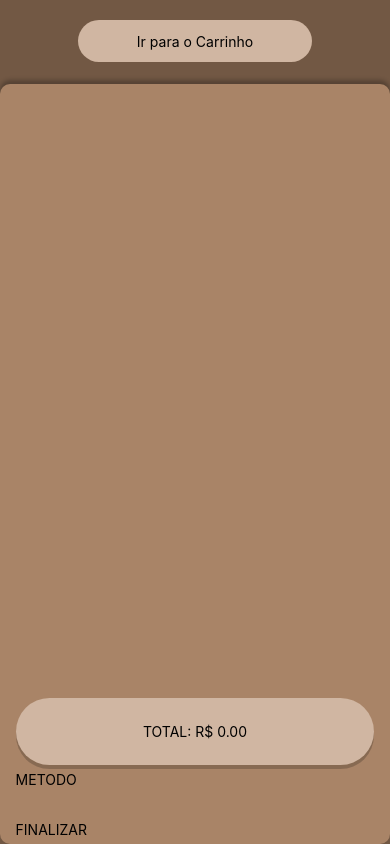
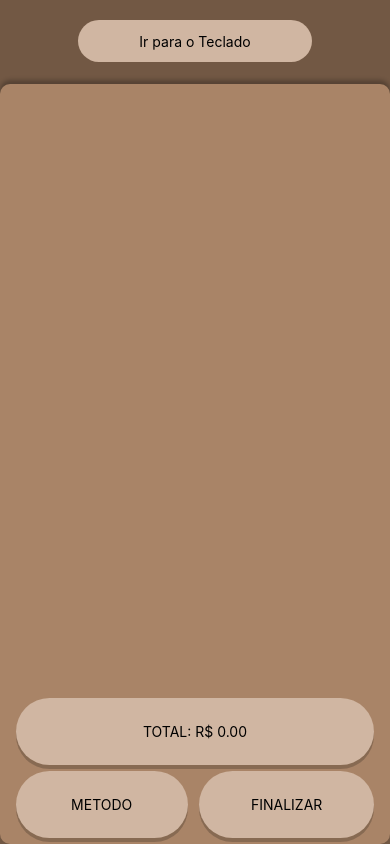
Before and after one commit to Willummp/NextPdv, a React Native app: screen /Carrinho in a window 390 px wide. Built offline with nearby package versions, Linux system fonts and the light colour scheme.

Commit message:
fix: Style: Carrinho estilização corrigida

```diff
--- a/components/Carrinho.jsx
+++ b/components/Carrinho.jsx
@@ -69,7 +69,7 @@ function Carrinho() {
     const [elementos, setElementos] = useState(produtosAdicionados);
     const navigation = useNavigation();
 
-    const handleNavegarParaCaixa = () =>{
+    const handleNavegarParaCaixa = () => {
         navigation.navigate('Caixa')
     }
 
@@ -106,7 +106,7 @@ function Carrinho() {
     return (
         <View style={styles.fundo}>
             <TouchableOpacity style={styles.botaoCarrinho} onPress={handleNavegarParaCaixa}>
-                <Text>Ir para o Carrinho</Text>
+                <Text>Ir para o Teclado</Text>
             </TouchableOpacity>
 
 
@@ -153,7 +153,7 @@ const styles = StyleSheet.create({
         shadowRadius: 4,
         alignItems: 'center',
         height: '90vh', // Use a percentage or other valid unit in React Native.
-        bottom: 0,
+        bottom: 0
     },
     hidden: {
         display: 'none',
@@ -167,21 +167,13 @@ const styles = StyleSheet.create({
         justifyContent: 'space-evenly',
         alignItems: 'center',
         width: '100%',
-    },
-    test: {
-        display: 'flex',
-        flexDirection: 'column',
-        alignItems: 'center',
-        scrollBehavior: 'smooth',
-        overflow: 'auto',
-        width: '90vw',
-        height: '60vh', // Use a percentage or other valid unit in React Native.
+
     },
     menu_total: {
         display: 'flex',
         justifyContent: 'space-around',
         alignItems: 'center',
-        width: '92%',
+        width: '92vw',
         height: '8vh', // Use a percentage or other valid unit in React Native.
         backgroundColor: '#D0B6A2',
         borderRadius: 100,
@@ -195,17 +187,50 @@ const styles = StyleSheet.create({
     },
     menu_confirm: {
         display: 'flex',
+        flexDirection: 'row',
         justifyContent: 'space-between',
-        width: '92%',
+        width: '92vw',
         height: '8vh', // Use a percentage or other valid unit in React Native.
         border: 'none',
+    },
+    menu_confirm_metodo:{
+        display: 'flex',
+        justifyContent: 'space-around',
+        alignItems: 'center',
+        width: "48%",
+        height: '8vh', // Use a percentage or other valid unit in React Native.
+        backgroundColor: '#D0B6A2',
+        borderRadius: 100,
+        fontWeight: '800',
+        fontSize: 32,
+        shadowColor: 'rgba(0, 0, 0, 0.2)',
+        shadowOffset: {
+            width: 0,
+            height: 4,
+        },
+    },
+    menu_confirm_finalizar:{
+        display: 'flex',
+        justifyContent: 'space-around',
+        alignItems: 'center',
+        width: "45vw",
+        height: '8vh', // Use a percentage or other valid unit in React Native.
+        backgroundColor: '#D0B6A2',
+        borderRadius: 100,
+        fontWeight: '800',
+        fontSize: 32,
+        shadowColor: 'rgba(0, 0, 0, 0.2)',
+        shadowOffset: {
+            width: 0,
+            height: 4,
+        },
     },
     btn_cart: {
         backgroundColor: '#332E2E',
         fontFamily: 'Open Sans',
         fontSize: 20,
         color: '#FFF9F4',
-        width: '48%', // Use a percentage or other valid unit in React Native.
+        width: '45vw', // Use a percentage or other valid unit in React Native.
         fontWeight: '800',
         borderRadius: 12,
         border: 'none',
```
Lines whose indentation alone changed are shown as unchanged.
